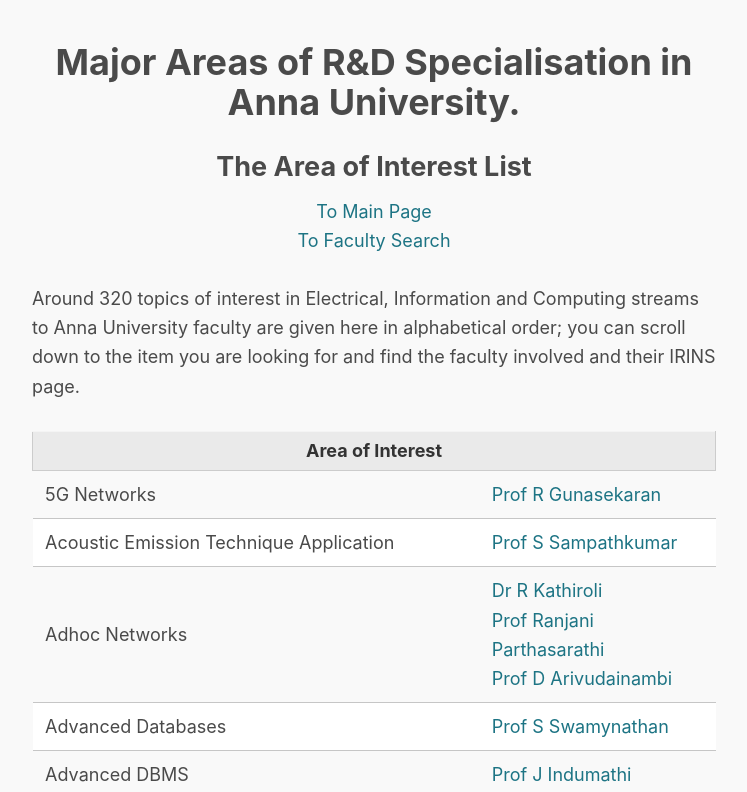
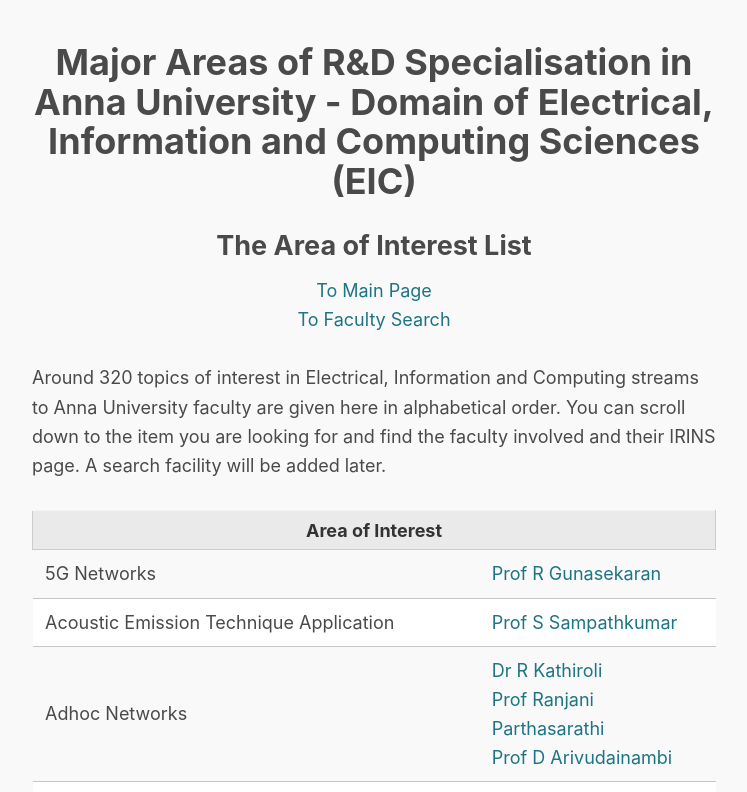
Before and after one commit to ssenthilanand/irinsanalysis2, a plain HTML site: page search.html in a window 1280 px wide. Shown: the top 792 px of the page, without its empty margins (266-1013 px from the left). Drawn offline with Linux system fonts and the light colour scheme.

Commit message:
Text tweaks to search pages.

```diff
--- a/search.html
+++ b/search.html
@@ -39,7 +39,8 @@
 
   <body>
     <header style="text-align: center">
-      <h2>Major Areas of R&D Specialisation in Anna University.</h2>
+      <h2>Major Areas of R&D Specialisation in Anna University - Domain of
+        Electrical, Information and Computing Sciences (EIC)</h2>
       <strong><h4>The Area of Interest List</h4></strong>
       <a href="index.html">To Main Page</a>
       <br>
@@ -51,9 +52,9 @@
     <!-- <ol>
       <li> -->
     Around 320 topics of interest in Electrical, Information and Computing
-    streams to Anna University faculty are given here in alphabetical order; you
+    streams to Anna University faculty are given here in alphabetical order. You
     can scroll down to the item you are looking for and find the faculty
-    involved and their IRINS page.
+    involved and their IRINS page. A search facility will be added later.
     <!-- </li>
       <div style="text-align: center">OR</div>
       <li>
```
Also changed, not shown: facsearch.html (+2 -1 lines).
